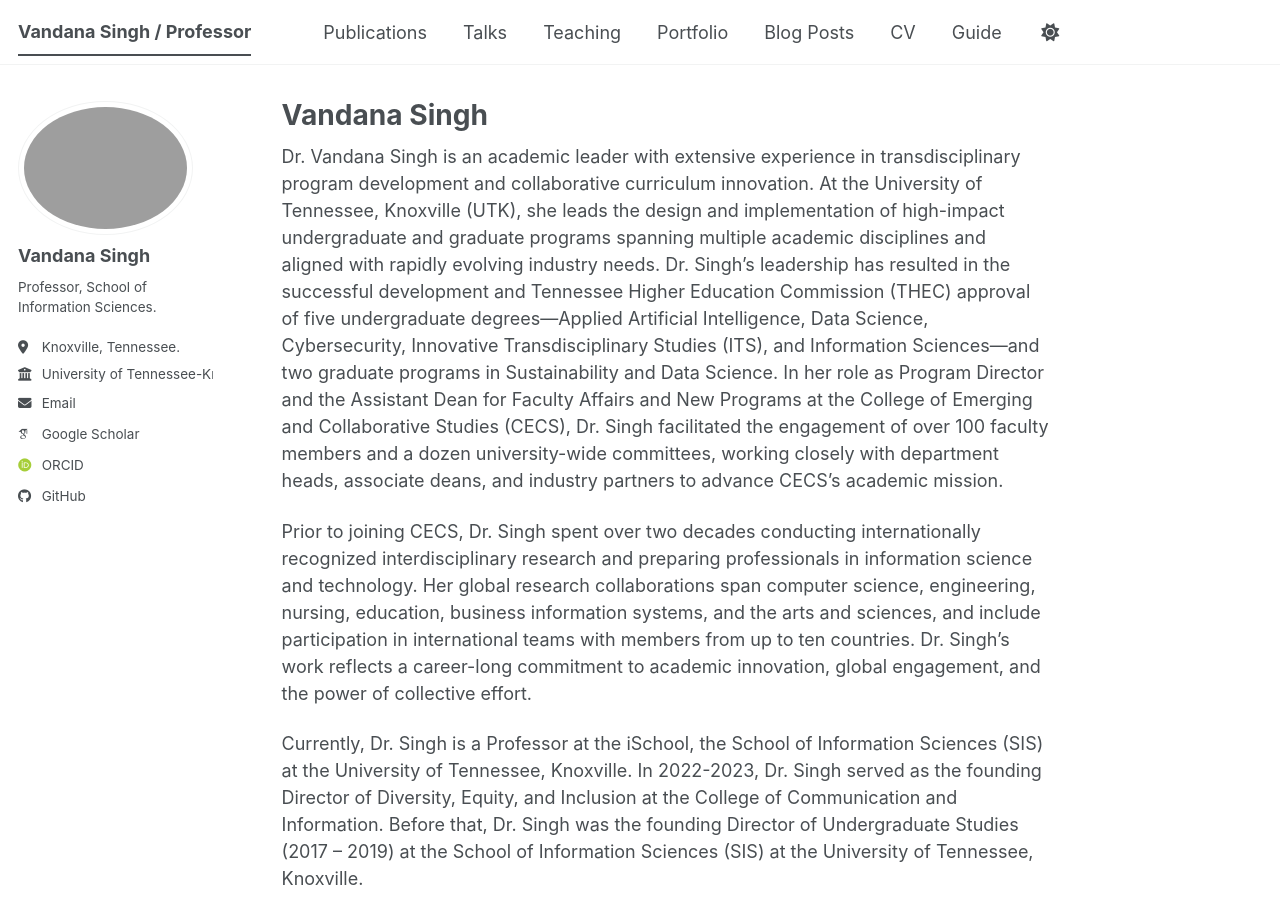
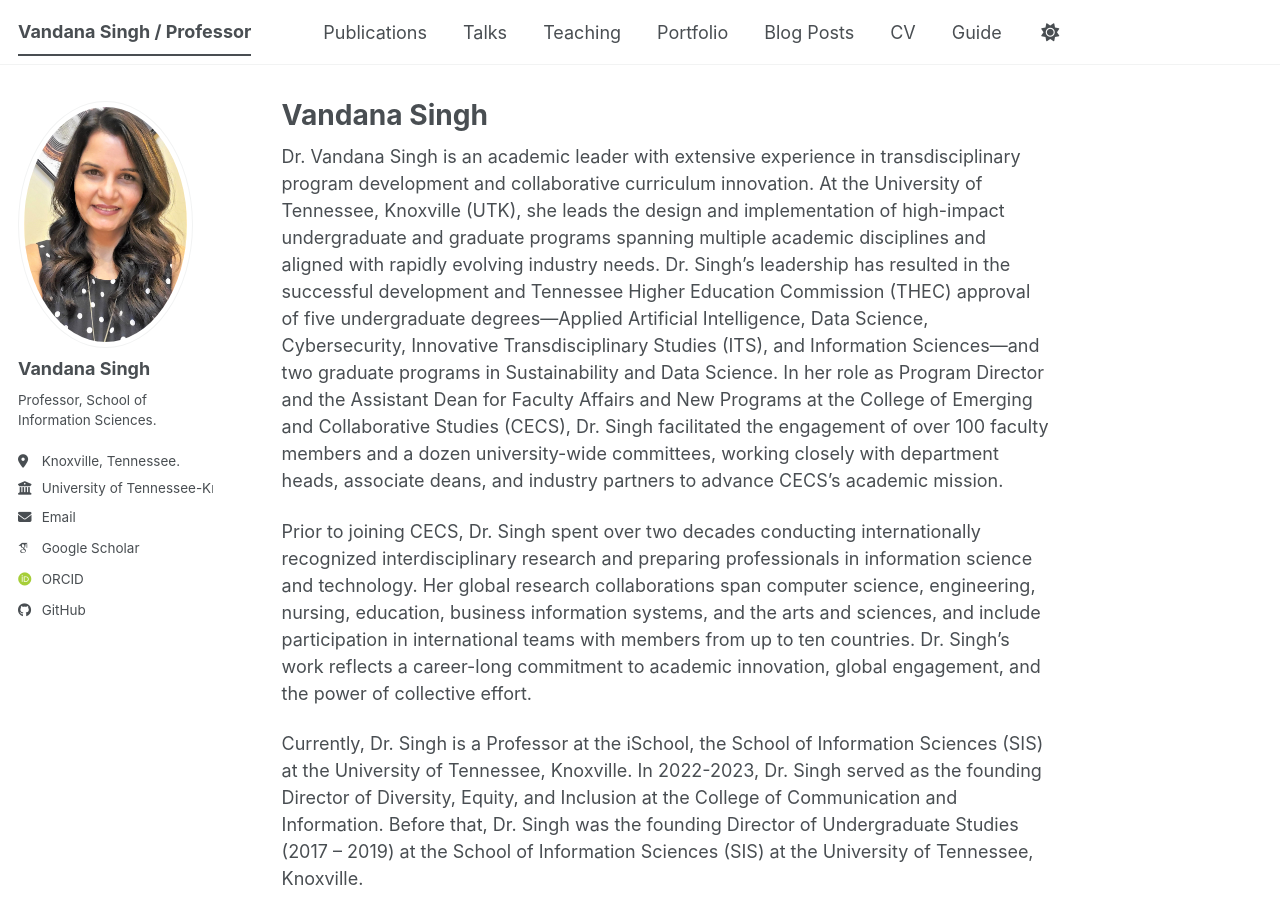
Before and after one commit to Vandanawoss/vandana, a Jekyll site: the page built from _pages/about.md, in a window 1280 px wide and 900 px high. Built offline with Jekyll 4.4.1, drawn with Linux system fonts in a browser that asks for light colours; some web fonts are replaced; a script bundle is joined from its source files by our own code; library files that are not in the unit come from our copies.

Commit message:
Update _config.yml

```diff
--- a/_config.yml
+++ b/_config.yml
@@ -23,7 +23,7 @@ repository               : "academicpages/academicpages.github.io"
 #               Additional customization can be done by editing /_includes/author-profile.html
 author:
   # Biographic information
-  avatar           : "vandana.jpg"
+  avatar           : "Vandana.jpeg"
   name             : "Vandana Singh"
   pronouns         : # example: "she/her."
   bio              : "Professor, School of Information Sciences."
```
